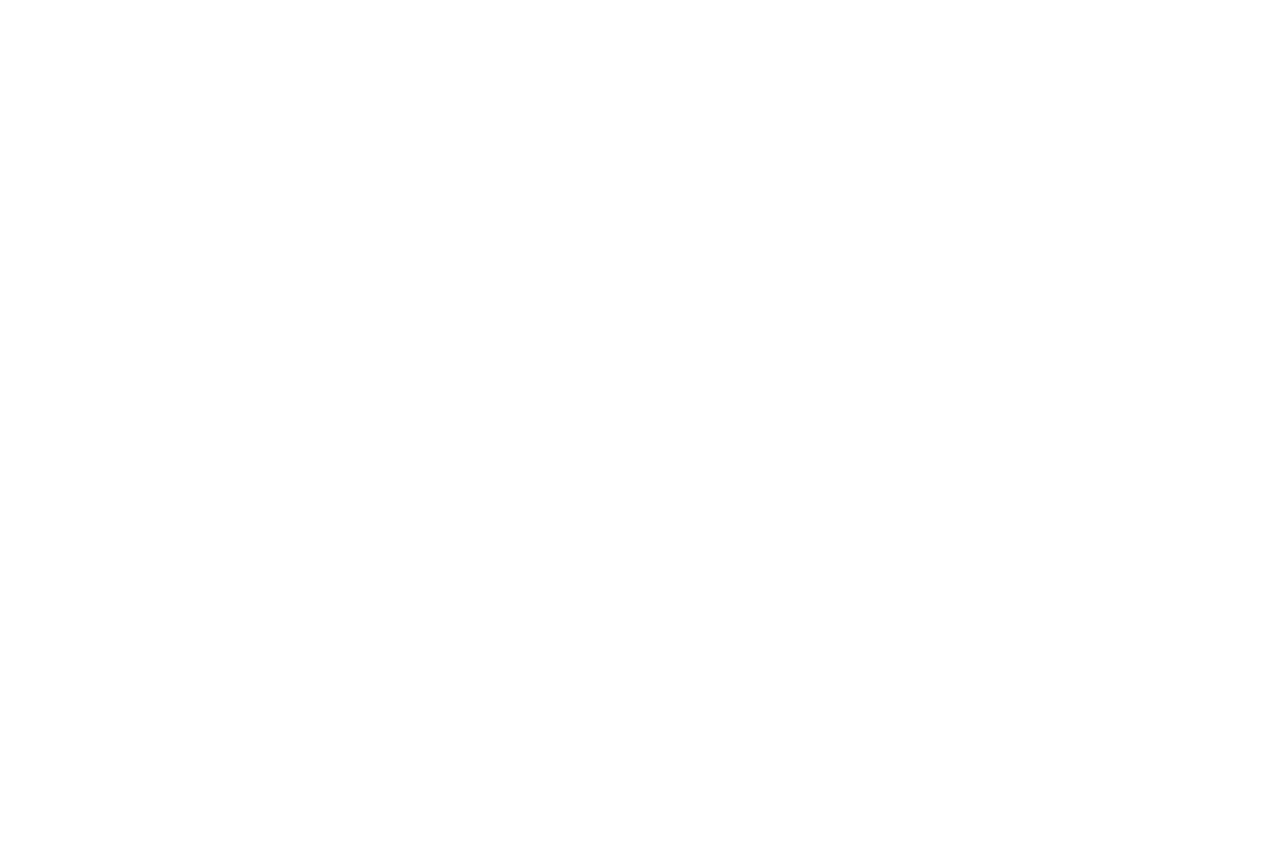
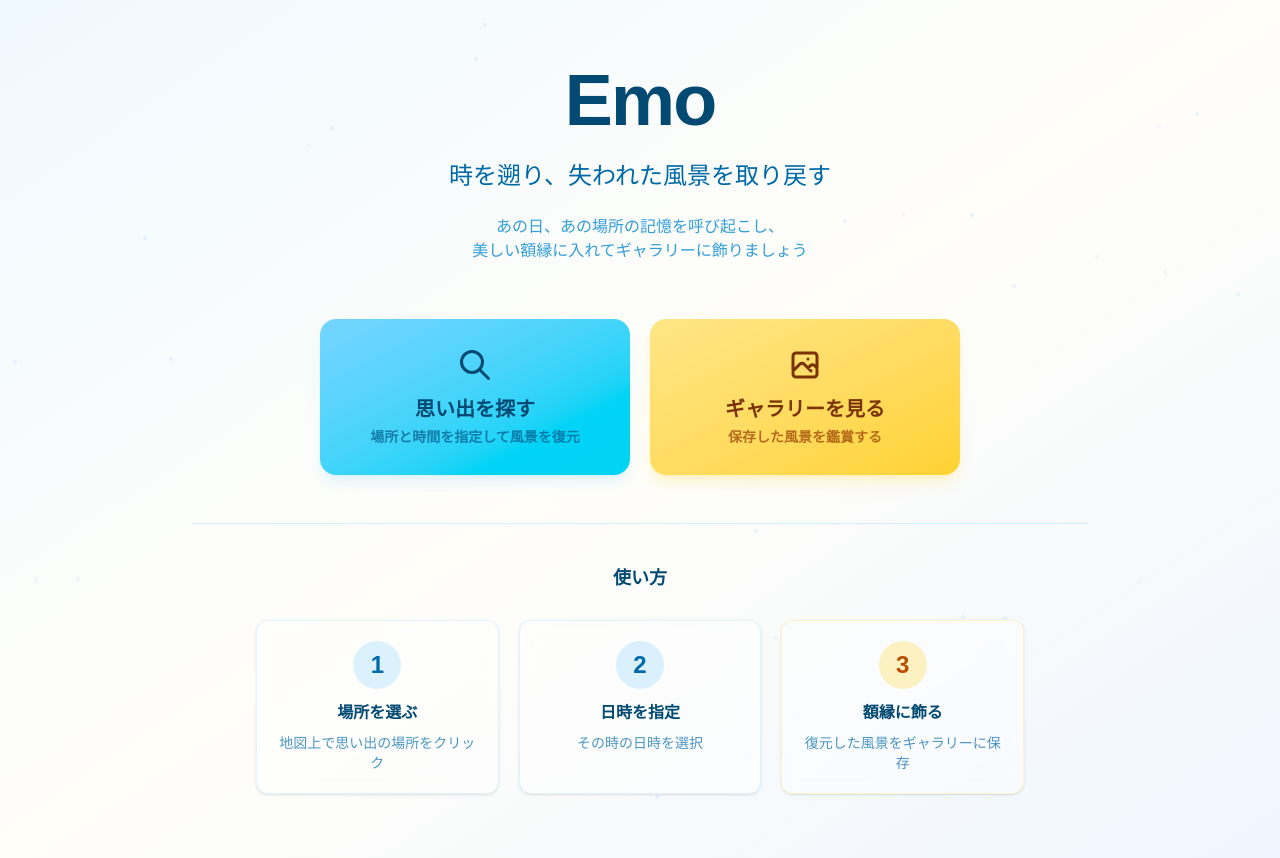
Before and after one commit to jphacks/os_2517, a Next.js app in the folder front/: page / in a window 1280 px wide. Before the commit this address had no page. Before the commit the page ends 800 px from the top, so only its background shows below. Built offline with nearby package versions, Linux system fonts and the light colour scheme.

Commit message:
型定義調整

```diff
--- a/front/src/app/page.tsx
+++ b/front/src/app/page.tsx
@@ -1,5 +1,132 @@
-import { redirect } from 'next/navigation';
+'use client';
 
-export default function RootPage() {
-  redirect('/map');
+import { useRouter } from 'next/navigation';
+
+export default function HomePage() {
+  const router = useRouter();
+
+  return (
+    <div className="min-h-screen overflow-y-auto bg-gradient-to-br from-sky-50 via-amber-50/30 to-blue-50">
+      {/* 背景のパーティクル効果 */}
+      <div className="fixed inset-0 overflow-hidden pointer-events-none">
+        {[...Array(30)].map((_, i) => (
+          <div
+            key={i}
+            className="absolute w-1 h-1 bg-blue-300/20 rounded-full animate-pulse"
+            style={{
+              left: `${Math.random() * 100}%`,
+              top: `${Math.random() * 100}%`,
+              animationDelay: `${Math.random() * 3}s`,
+              animationDuration: `${2 + Math.random() * 3}s`,
+            }}
+          />
+        ))}
+      </div>
+
+      {/* メインコンテンツ */}
+      <div className="relative min-h-screen flex items-center justify-center p-4 sm:p-8 py-12 sm:py-16">
+        <div className="max-w-4xl w-full text-center space-y-6 sm:space-y-10 animate-fadeIn">
+          {/* タイトルセクション */}
+          <div className="space-y-3 sm:space-y-5">
+            <h1 className="text-5xl sm:text-6xl md:text-7xl font-bold text-sky-900 mb-3 sm:mb-5 tracking-tight">
+              Emo
+            </h1>
+
+            <p className="text-lg sm:text-xl md:text-2xl text-sky-700 leading-relaxed max-w-2xl mx-auto px-4">
+              時を遡り、失われた風景を取り戻す
+            </p>
+
+            <p className="text-sm sm:text-base text-sky-600/80 max-w-xl mx-auto px-4">
+              あの日、あの場所の記憶を呼び起こし、<br className="hidden sm:block" />
+              美しい額縁に入れてギャラリーに飾りましょう
+            </p>
+          </div>
+
+          {/* アクションボタン */}
+          <div className="grid grid-cols-1 sm:grid-cols-2 gap-4 sm:gap-5 max-w-2xl mx-auto px-4 pt-2 sm:pt-4">
+            {/* 思い出を探す */}
+            <button
+              onClick={() => router.push('/map')}
+              className="group relative overflow-hidden py-5 sm:py-7 px-5 sm:px-7 rounded-2xl bg-gradient-to-br from-sky-300 to-cyan-400 text-sky-900 font-semibold text-base sm:text-lg shadow-lg shadow-sky-200/40 hover:shadow-sky-300/60 transform transition-all duration-300 hover:scale-[1.03] active:scale-[0.98] focus:outline-none focus:ring-4 focus:ring-sky-300/40"
+            >
+              <div className="absolute inset-0 bg-gradient-to-br from-white/30 to-transparent opacity-0 group-hover:opacity-100 transition-opacity duration-300"></div>
+              <div className="relative flex flex-col items-center gap-2 sm:gap-3">
+                <svg className="w-7 h-7 sm:w-9 sm:h-9" fill="none" stroke="currentColor" viewBox="0 0 24 24">
+                  <path strokeLinecap="round" strokeLinejoin="round" strokeWidth={2} d="M21 21l-6-6m2-5a7 7 0 11-14 0 7 7 0 0114 0z" />
+                </svg>
+                <div>
+                  <div className="text-lg sm:text-xl font-bold mb-1">思い出を探す</div>
+                  <div className="text-xs sm:text-sm text-sky-800/70">場所と時間を指定して風景を復元</div>
+                </div>
+              </div>
+            </button>
+
+            {/* ギャラリーを見る */}
+            <button
+              onClick={() => router.push('/album')}
+              className="group relative overflow-hidden py-5 sm:py-7 px-5 sm:px-7 rounded-2xl bg-gradient-to-br from-amber-200 to-amber-300 text-amber-900 font-semibold text-base sm:text-lg shadow-lg shadow-amber-200/40 hover:shadow-amber-300/60 transform transition-all duration-300 hover:scale-[1.03] active:scale-[0.98] focus:outline-none focus:ring-4 focus:ring-amber-300/40"
+            >
+              <div className="absolute inset-0 bg-gradient-to-br from-white/30 to-transparent opacity-0 group-hover:opacity-100 transition-opacity duration-300"></div>
+              <div className="relative flex flex-col items-center gap-2 sm:gap-3">
+                <svg className="w-7 h-7 sm:w-9 sm:h-9" fill="none" stroke="currentColor" viewBox="0 0 24 24">
+                  <path strokeLinecap="round" strokeLinejoin="round" strokeWidth={2} d="M4 16l4.586-4.586a2 2 0 012.828 0L16 16m-2-2l1.586-1.586a2 2 0 012.828 0L20 14m-6-6h.01M6 20h12a2 2 0 002-2V6a2 2 0 00-2-2H6a2 2 0 00-2 2v12a2 2 0 002 2z" />
+                </svg>
+                <div>
+                  <div className="text-lg sm:text-xl font-bold mb-1">ギャラリーを見る</div>
+                  <div className="text-xs sm:text-sm text-amber-800/70">保存した風景を鑑賞する</div>
+                </div>
+              </div>
+            </button>
+          </div>
+
+          {/* 使い方ガイド */}
+          <div className="mt-8 sm:mt-12 pt-6 sm:pt-10 border-t border-sky-200/60">
+            <h2 className="text-base sm:text-lg font-semibold text-sky-900 mb-5 sm:mb-7">使い方</h2>
+            <div className="grid grid-cols-1 sm:grid-cols-3 gap-4 sm:gap-5 max-w-3xl mx-auto">
+              <div className="bg-white/40 backdrop-blur-sm rounded-xl p-4 sm:p-5 border border-sky-200/40 shadow-sm">
+                <div className="w-11 h-11 sm:w-12 sm:h-12 mx-auto mb-2 sm:mb-3 rounded-full bg-sky-200/50 flex items-center justify-center">
+                  <span className="text-xl sm:text-2xl font-bold text-sky-700">1</span>
+                </div>
+                <h3 className="text-sm sm:text-base font-semibold text-sky-900 mb-1 sm:mb-2">場所を選ぶ</h3>
+                <p className="text-xs sm:text-sm text-sky-700/70">地図上で思い出の場所をクリック</p>
+              </div>
+
+              <div className="bg-white/40 backdrop-blur-sm rounded-xl p-4 sm:p-5 border border-sky-200/40 shadow-sm">
+                <div className="w-11 h-11 sm:w-12 sm:h-12 mx-auto mb-2 sm:mb-3 rounded-full bg-sky-200/50 flex items-center justify-center">
+                  <span className="text-xl sm:text-2xl font-bold text-sky-700">2</span>
+                </div>
+                <h3 className="text-sm sm:text-base font-semibold text-sky-900 mb-1 sm:mb-2">日時を指定</h3>
+                <p className="text-xs sm:text-sm text-sky-700/70">その時の日時を選択</p>
+              </div>
+
+              <div className="bg-white/40 backdrop-blur-sm rounded-xl p-4 sm:p-5 border border-amber-200/40 shadow-sm">
+                <div className="w-11 h-11 sm:w-12 sm:h-12 mx-auto mb-2 sm:mb-3 rounded-full bg-amber-200/50 flex items-center justify-center">
+                  <span className="text-xl sm:text-2xl font-bold text-amber-700">3</span>
+                </div>
+                <h3 className="text-sm sm:text-base font-semibold text-sky-900 mb-1 sm:mb-2">額縁に飾る</h3>
+                <p className="text-xs sm:text-sm text-sky-700/70">復元した風景をギャラリーに保存</p>
+              </div>
+            </div>
+          </div>
+        </div>
+      </div>
+
+      <style jsx>{`
+        @keyframes fadeIn {
+          from {
+            opacity: 0;
+            transform: translateY(20px);
+          }
+          to {
+            opacity: 1;
+            transform: translateY(0);
+          }
+        }
+
+        .animate-fadeIn {
+          animation: fadeIn 0.8s ease-out;
+        }
+      `}</style>
+    </div>
+  );
 }
--- a/front/src/feature/album/ImageModal.tsx
+++ b/front/src/feature/album/ImageModal.tsx
@@ -63,7 +63,7 @@ export function ImageModal({ image, onClose, onDelete }: ImageModalProps) {
               onClick={() => onDelete(image.id)}
               className="px-4 sm:px-6 py-1.5 sm:py-2 bg-red-900/30 border border-red-700 text-red-400 font-serif text-xs sm:text-sm hover:bg-red-900/50 hover:text-red-300 hover:border-red-600 hover:shadow-lg hover:shadow-red-900/50 transition-all duration-300 rounded whitespace-nowrap hover:scale-[1.02] active:scale-[0.98] focus:outline-none focus:ring-4 focus:ring-red-700/50"
             >
-              この思い出を取り外す
+              取り外す
             </button>
           </div>
         </div>
--- a/front/src/lib/album.ts
+++ b/front/src/lib/album.ts
@@ -54,8 +54,12 @@ export async function getAllImages(): Promise<GeneratedImage[]> {
 
     request.onsuccess = () => {
       const images = request.result as GeneratedImage[];
-      // 新しい順にソート
-      images.sort((a, b) => new Date(b.createdAt).getTime() - new Date(a.createdAt).getTime());
+      // 新しい順にソート（createdAtまたはdatetimeでソート）
+      images.sort((a, b) => {
+        const timeA = a.createdAt ? new Date(a.createdAt).getTime() : new Date(a.datetime).getTime();
+        const timeB = b.createdAt ? new Date(b.createdAt).getTime() : new Date(b.datetime).getTime();
+        return timeB - timeA;
+      });
       resolve(images);
     };
     request.onerror = () => reject(request.error);
--- a/front/src/types/index.ts
+++ b/front/src/types/index.ts
@@ -21,6 +21,6 @@ export interface GeneratedImage {
   id: string;
   base64: string;
   position: Position;
-  datetime: string;
-  createdAt: string;
+  datetime: string; // ユーザーが選択した「あの日の日時」
+  createdAt?: string; // 保存した日時（ソート用、表示には使用しない）
 }
```
